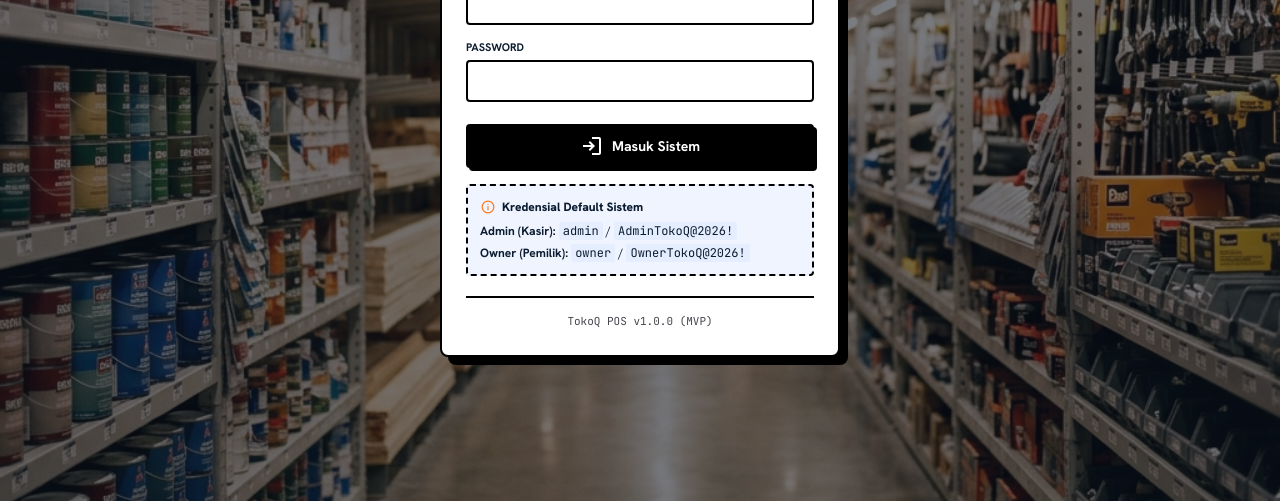
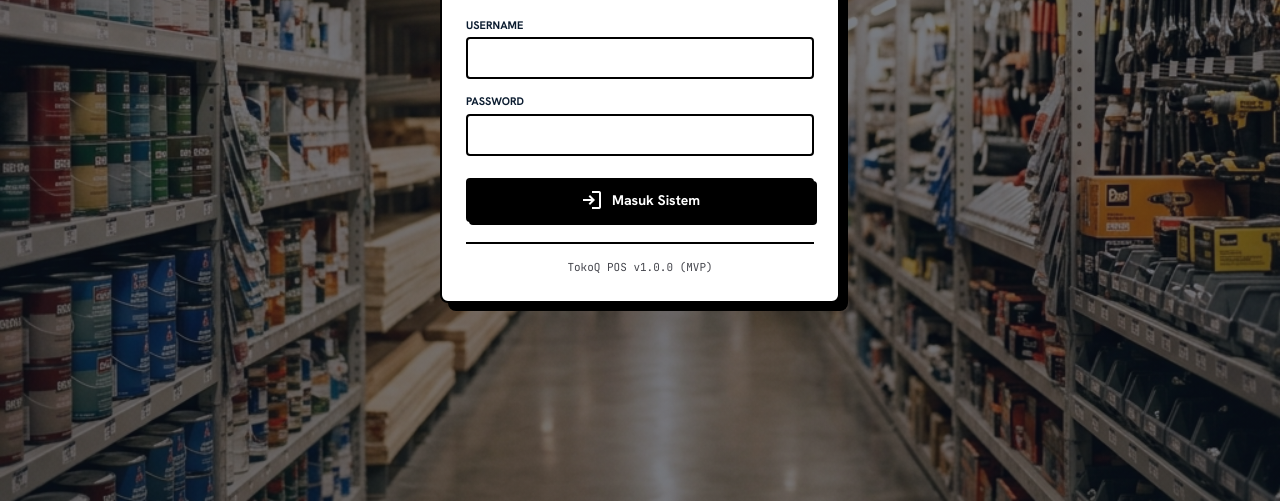
Before and after one commit to kristianjuniorupr-glitch/postokoQ, a website built with Vite: page index.html in a window 1280 px wide. Shown: the part 299-800 px from the top of the page. Built offline with nearby package versions, Linux system fonts and the light colour scheme.

Commit message:
style: remove default credentials card from login UI

```diff
--- a/index.html
+++ b/index.html
@@ -42,26 +42,6 @@
           <span class="material-symbols-outlined">login</span> Masuk Sistem
         </button>
       </form>
-
-      <!-- Helper default credentials info card -->
-      <div style="margin-top: 16px; padding: 12px; background-color: var(--surface-low); border: var(--border-width) dashed var(--border-color); border-radius: var(--radius-md); font-size: 12px; line-height: 1.5; color: var(--text-color); text-align: left;">
-        <div style="display: flex; align-items: center; gap: 6px; font-weight: 800; margin-bottom: 6px;">
-          <span class="material-symbols-outlined" style="font-size: 16px; color: var(--secondary-bg);">info</span>
-          <span>Kredensial Default Sistem</span>
-        </div>
-        <ul style="list-style-type: none; padding-left: 0; display: flex; flex-direction: column; gap: 4px;">
-          <li>
-            <strong>Admin (Kasir):</strong>
-            <code class="font-mono" style="background-color: var(--surface-medium); padding: 1px 4px; border-radius: var(--radius-sm);">admin</code> /
-            <code class="font-mono" style="background-color: var(--surface-medium); padding: 1px 4px; border-radius: var(--radius-sm);">AdminTokoQ@2026!</code>
-          </li>
-          <li>
-            <strong>Owner (Pemilik):</strong>
-            <code class="font-mono" style="background-color: var(--surface-medium); padding: 1px 4px; border-radius: var(--radius-sm);">owner</code> /
-            <code class="font-mono" style="background-color: var(--surface-medium); padding: 1px 4px; border-radius: var(--radius-sm);">OwnerTokoQ@2026!</code>
-          </li>
-        </ul>
-      </div>
 
       <div
         style="border-top: var(--border-width) solid var(--border-color); margin-top: 20px; padding-top: 12px; text-align: center;">
```
